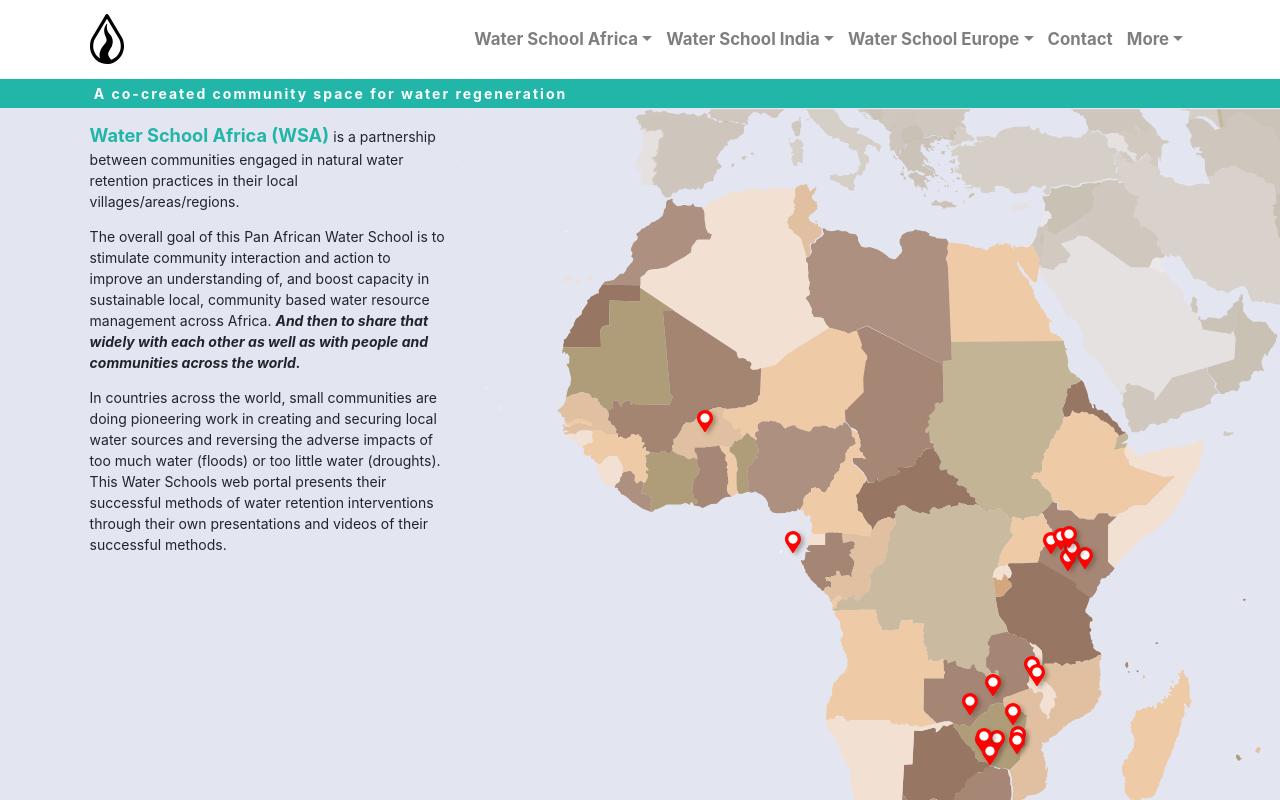
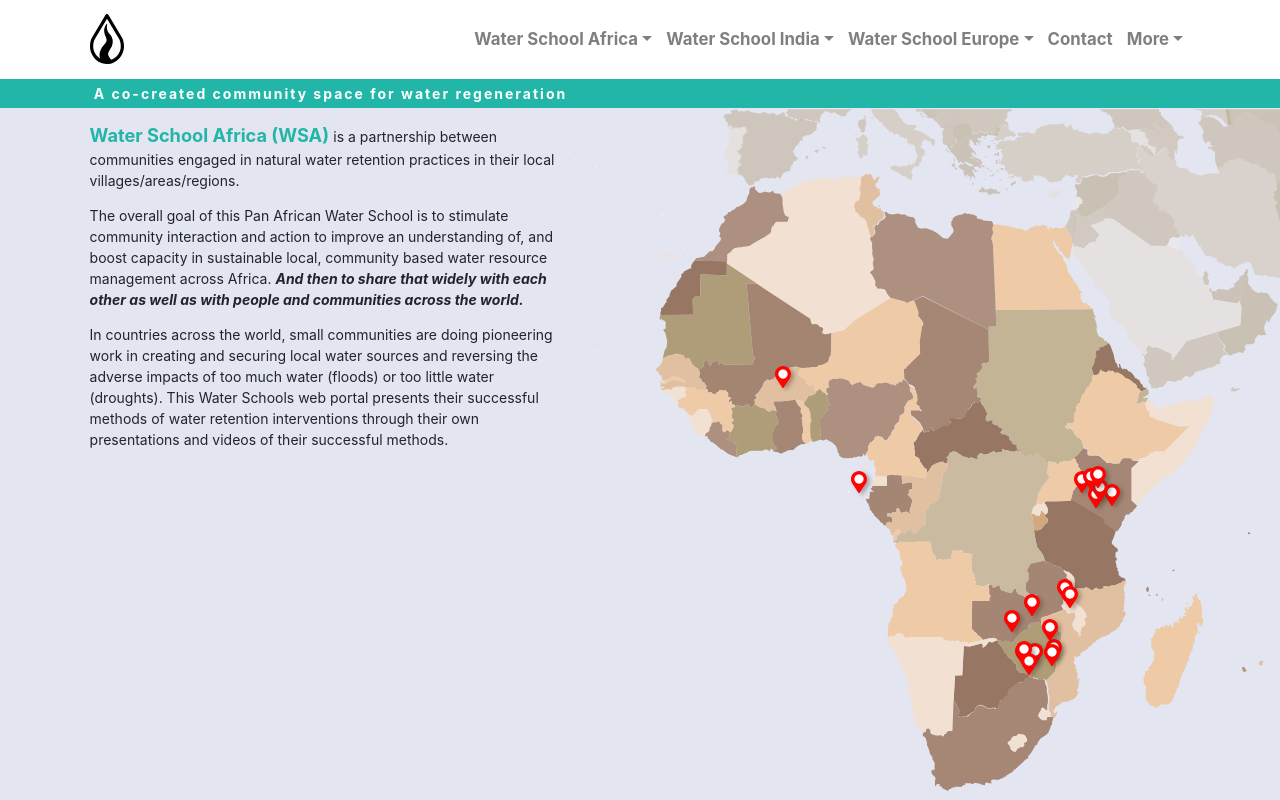
Before and after one commit to Ropeth/ws-react, a React (Vite) app: page / in a window 1280 px wide. Shown: the top 800 px of the page. Built offline with nearby package versions, Linux system fonts and the light colour scheme.

Commit message:
mobile responsive fix

```diff
--- a/src/index.css
+++ b/src/index.css
@@ -133,30 +133,29 @@
   padding: 0 0 0 var(--mainmargin);
   background-color: rgb(227, 229, 241);
   flex-grow: 1;
-  flex-wrap: wrap;
+  flex-wrap: none;
+  align-content: flex-start;
 }
 .info {
-  width: 30%;
+  width: auto;
   margin-top: 1rem;
 }
 .map {
   width: 70%;
-  min-width: 300px;
+  max-width: 90vh;
   display: grid;
-  flex-grow: 1;
+  flex-shrink: 0;
   /* transition: 0.5s ease-in-out; //can use with width change but not with flex-grow*/
 }
 @media screen and (max-width: 768px) {
+  .main {
+    flex-wrap: wrap;
+  }
   .info {
     width: 100%;
-    margin-top: 1rem;
   }
   .map {
     width: 100%;
-    min-width: 300px;
-    display: grid;
-    flex-grow: 1;
-    /* transition: 0.5s ease-in-out; //can use with width change but not with flex-grow*/
   }
 }
 .map img.map-background,
```
